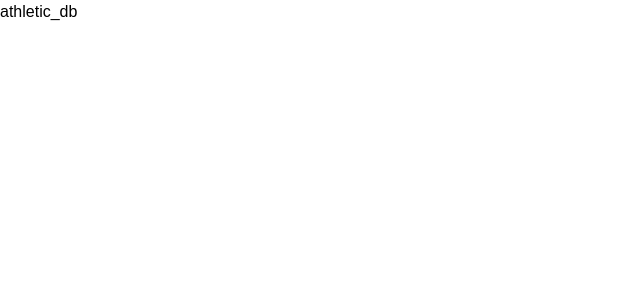
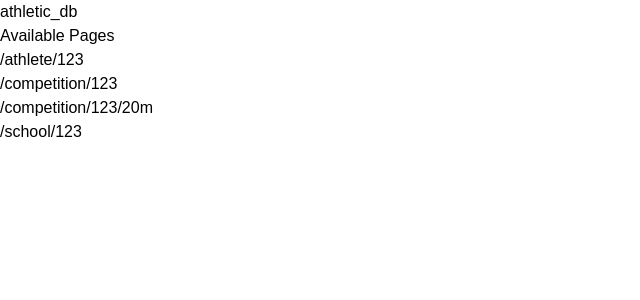
Before and after one commit to sGrie/athletic_db, a Next.js app in the folder frontend/: page / in a window 1280 px wide. Shown: the top 300 px of the page, without its empty margins (0-640 px from the left). Built offline with nearby package versions, Linux system fonts and the light colour scheme.

Commit message:
feat(frontend): Create blank pages.

```diff
--- a/frontend/src/app/page.tsx
+++ b/frontend/src/app/page.tsx
@@ -1,5 +1,16 @@
 function Home() {
-  return <p>athletic_db</p>;
+  return (
+    <>
+      <p>athletic_db</p>
+      <p>Available Pages</p>
+      <ul>
+        <li>/athlete/123</li>
+        <li>/competition/123</li>
+        <li>/competition/123/20m</li>
+        <li>/school/123</li>
+      </ul>
+    </>
+  );
 }
 
 export default Home;
```
Also changed, not shown: frontend/src/app/athlete/[athlete]/page.tsx (added, +7 -0 lines), frontend/src/app/competition/[competition]/[event]/page.tsx (added, +7 -0 lines), frontend/src/app/competition/[competition]/page.tsx (added, +7 -0 lines), frontend/src/app/school/[school]/[team]/page.tsx (added, +7 -0 lines), frontend/src/app/school/[school]/page.tsx (added, +7 -0 lines).
